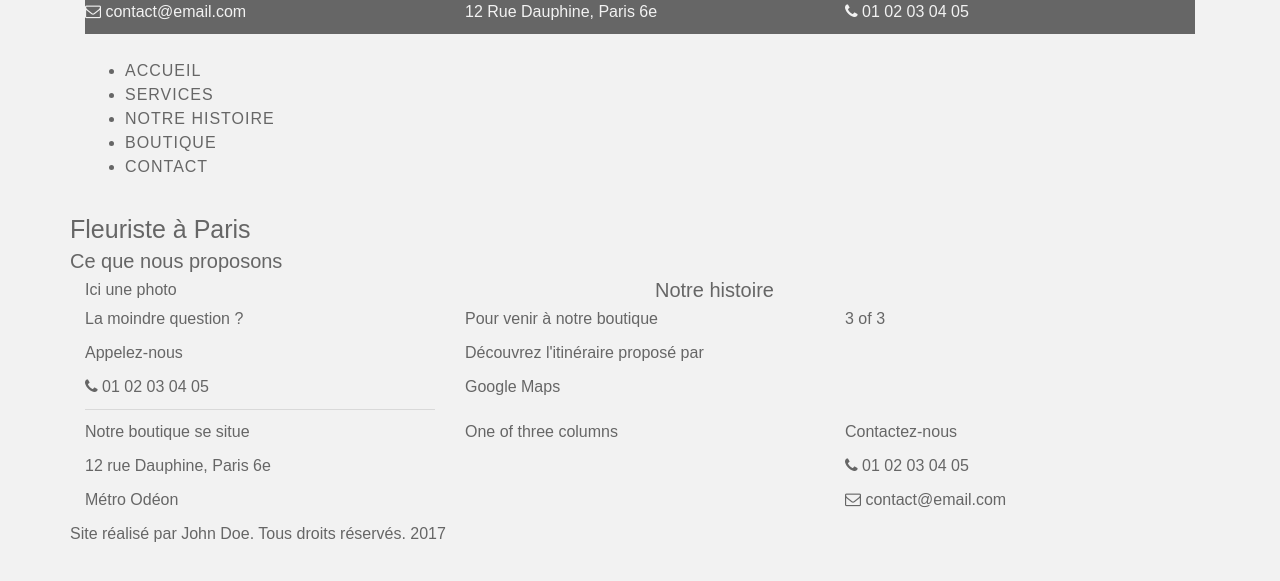
After one commit to scalblog/floral, a PHP site: page /index2.php in a window 1280 px wide. The commit adds this page. Shown: the top 581 px of the page. Run offline with PHP 8.4, Linux system fonts and the light colour scheme; some libraries are stand-ins or nearby versions.

Commit message:
new pages

```diff
--- a/css/style.css
+++ b/css/style.css
@@ -1,15 +1,77 @@
+html {font-size: 62.5%}
 
-header {
- background-color: #ffffff;
- color: #9d9d9d;
+body {
+    font-family: 'News Cycle', sans-serif;
+	background-color: #F2F2F2;
+	color: #666;
+	font-size: 1.6rem;
+}
+
+nav a, h1, h2, h3, h4 {
+    font-family: 'Signika', sans-serif;
 }
 
 .top_head_banner {
-    background-color: #272727;
-    color : #9d9d9d;
+    font-family: 'News Cycle', sans-serif;
+	background-color: #666;
+	color: #F2F2F2;
+	font-size: 1.6rem;
+
 }
 
-footer {
-    background-color: #272727;
-    color: #93b41d;
+
+
+#logo {
+	display: flex;
+	justify-content: space-between;
+	align-items: center;
+	margin-top: 25px;
 }
+
+header nav {
+	display: flex;
+	justify-content: space-between;
+	padding: 25px 0;
+	text-transform: uppercase;
+	letter-spacing: 1px;
+}
+
+header nav a {
+	color: white;
+	padding: 10px 15px;
+	text-shadow: 0 0 5px rgba(0, 0, 0, 0.1);
+}
+
+header nav a:hover {
+	background-color: rgba(255, 255, 255, 0.2);
+	color: white;
+}
+
+
+.banner {
+    background-image: url('../img/01.jpg');
+    background-repeat: no-repeat;
+	background-position: center bottom;
+	background-color: #666;
+	color: white;
+}
+
+
+.presentation {
+	padding: 50px 0 300px;
+
+}
+
+.presentation p:first-of-type {
+    color: #666;
+}
+
+.presentation h1 {
+    color: white;
+    text-shadow: 2px 2px 10px rgba(0,0,0,0.5);
+	font-size: 1.8em;
+}
+
+.presentation p:last-of-type {
+    color: rgb(187, 28, 28);
+}
--- /dev/null
+++ b/index2.php
@@ -0,0 +1,110 @@
+<!doctype html>
+<html lang="fr">
+  <head>
+    <title>Votre fleuriste</title>
+    <!-- Required meta tags -->
+    <meta charset="utf-8">
+    <meta name="viewport" content="width=device-width, initial-scale=1, shrink-to-fit=no">
+
+    <!-- Bootstrap CSS -->
+    <link rel="stylesheet" href="https://maxcdn.bootstrapcdn.com/bootstrap/4.0.0-beta.2/css/bootstrap.min.css" integrity="sha384-PsH8R72JQ3SOdhVi3uxftmaW6Vc51MKb0q5P2rRUpPvrszuE4W1povHYgTpBfshb" crossorigin="anonymous">
+    <link href="https://maxcdn.bootstrapcdn.com/font-awesome/4.7.0/css/font-awesome.min.css" rel="stylesheet" integrity="sha384-wvfXpqpZZVQGK6TAh5PVlGOfQNHSoD2xbE+QkPxCAFlNEevoEH3Sl0sibVcOQVnN" crossorigin="anonymous">
+    <link rel="stylesheet" href="css/style.css">
+  </head>
+  <body>
+    <div class="container">
+        <header>
+            <div class="top_head_banner">
+                <div class="row">
+                    <div class="col-sm">
+                        <p><i class="fa fa-envelope-o" aria-hidden="true"></i> contact@email.com</p>
+                    </div>
+                    <div class="col-sm">
+                        12 Rue Dauphine, Paris 6e
+                    </div>
+                    <div class="col-sm">
+                    <p><i class="fa fa-phone" aria-hidden="true"></i> 01 02 03 04 05</p>
+
+                    </div>
+                </div>
+            </div>
+            <div class="logo">
+                <div class="row">
+                </div>
+                <div>
+                    <nav>
+                        <ul>
+                            <li>Accueil</li>
+                            <li>Services</li>
+                            <li>Notre histoire</li>
+                            <li>Boutique</li>
+                            <li>Contact</li>
+                        </ul>
+                    </nav>
+                </div>
+            </div>
+        </header>
+        <main>
+            <div class="row">
+                <h1>Fleuriste à Paris</h1>
+            </div>
+            <div class="row">
+                <h2>Ce que nous proposons</h2>
+            </div>
+            <div class="row">
+                <div class="col-lg-6">Ici une photo</div>
+                <div class="col-lg-6">
+                    <h2>Notre histoire</h2>
+                </div>
+            </div>
+        </main>
+        <footer>
+            <div class="row">
+                <div class="col-sm">
+                    <p>La moindre question ?</p>
+                    <p>Appelez-nous</p>
+                    <p><i class="fa fa-phone" aria-hidden="true"></i> 01 02 03 04 05</p>
+                    <hr />
+                </div>
+                <div class="col-sm">
+                    <p>Pour venir à notre boutique</p>
+                    <p>Découvrez l'itinéraire proposé par</p>
+                    <p>Google Maps</p>
+                </div>
+                <div class="col-sm">
+                    <p>3 of 3</p>
+                </div>
+            </div>
+            <div class="row">
+                <div class="col-sm">
+                    <p>Notre boutique se situe</p>
+                    <p>12 rue Dauphine, Paris 6e</p>
+                    <p>Métro Odéon</p>
+                </div>
+                <div class="col-sm">
+                    One of three columns
+                </div>
+                <div class="col-sm">
+                    <p>Contactez-nous</p>
+                    <p><i class="fa fa-phone" aria-hidden="true"></i> 01 02 03 04 05</p>
+                    <p><i class="fa fa-envelope-o" aria-hidden="true"></i> contact@email.com</p>
+                </div>
+            </div>
+            <div class="row">
+                <div>
+                    <p>Site réalisé par John Doe. Tous droits réservés. 2017</p>
+                </div>
+            </div>
+        </footer>
+    </div>
+
+
+
+
+    <!-- Optional JavaScript -->
+    <!-- jQuery first, then Popper.js, then Bootstrap JS -->
+    <script src="https://code.jquery.com/jquery-3.2.1.slim.min.js" integrity="sha384-KJ3o2DKtIkvYIK3UENzmM7KCkRr/rE9/Qpg6aAZGJwFDMVNA/GpGFF93hXpG5KkN" crossorigin="anonymous"></script>
+    <script src="https://cdnjs.cloudflare.com/ajax/libs/popper.js/1.12.3/umd/popper.min.js" integrity="sha384-vFJXuSJphROIrBnz7yo7oB41mKfc8JzQZiCq4NCceLEaO4IHwicKwpJf9c9IpFgh" crossorigin="anonymous"></script>
+    <script src="https://maxcdn.bootstrapcdn.com/bootstrap/4.0.0-beta.2/js/bootstrap.min.js" integrity="sha384-alpBpkh1PFOepccYVYDB4do5UnbKysX5WZXm3XxPqe5iKTfUKjNkCk9SaVuEZflJ" crossorigin="anonymous"></script>
+  </body>
+</html>
```
Also changed, not shown: css/style2.css (added, +15 -0 lines), index.php (+60 -56 lines), img/01.jpg (added).
